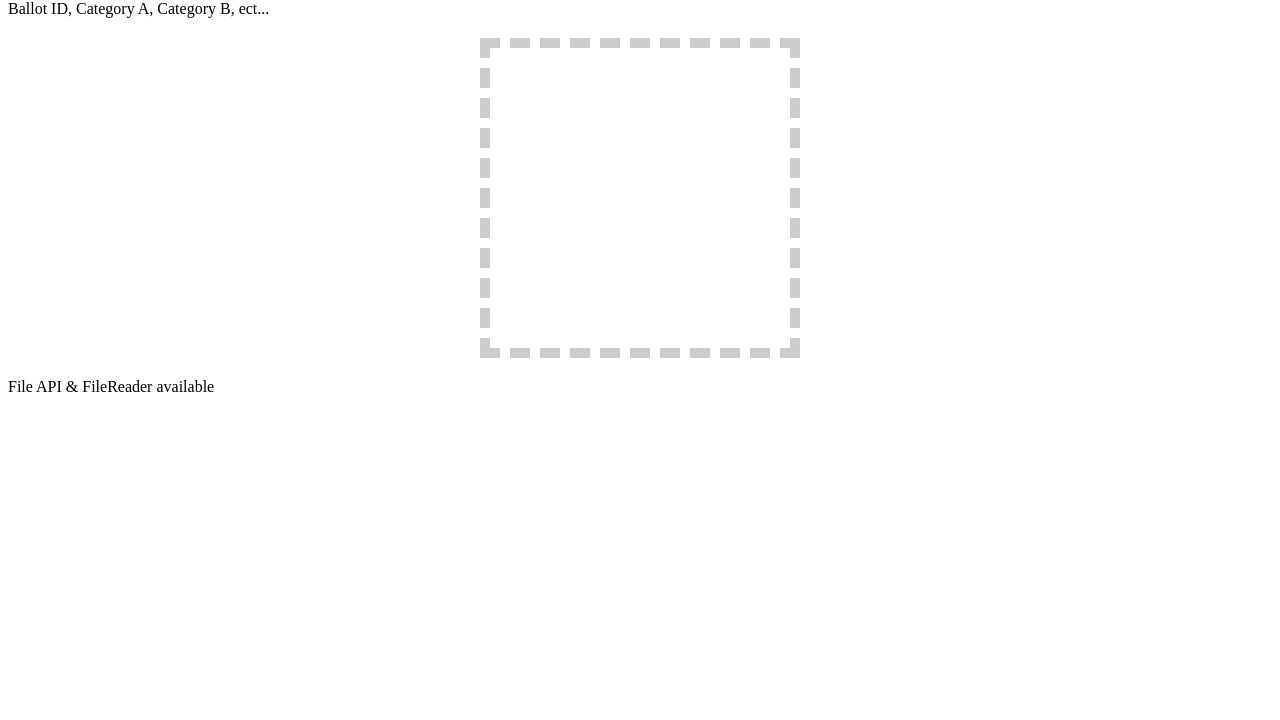
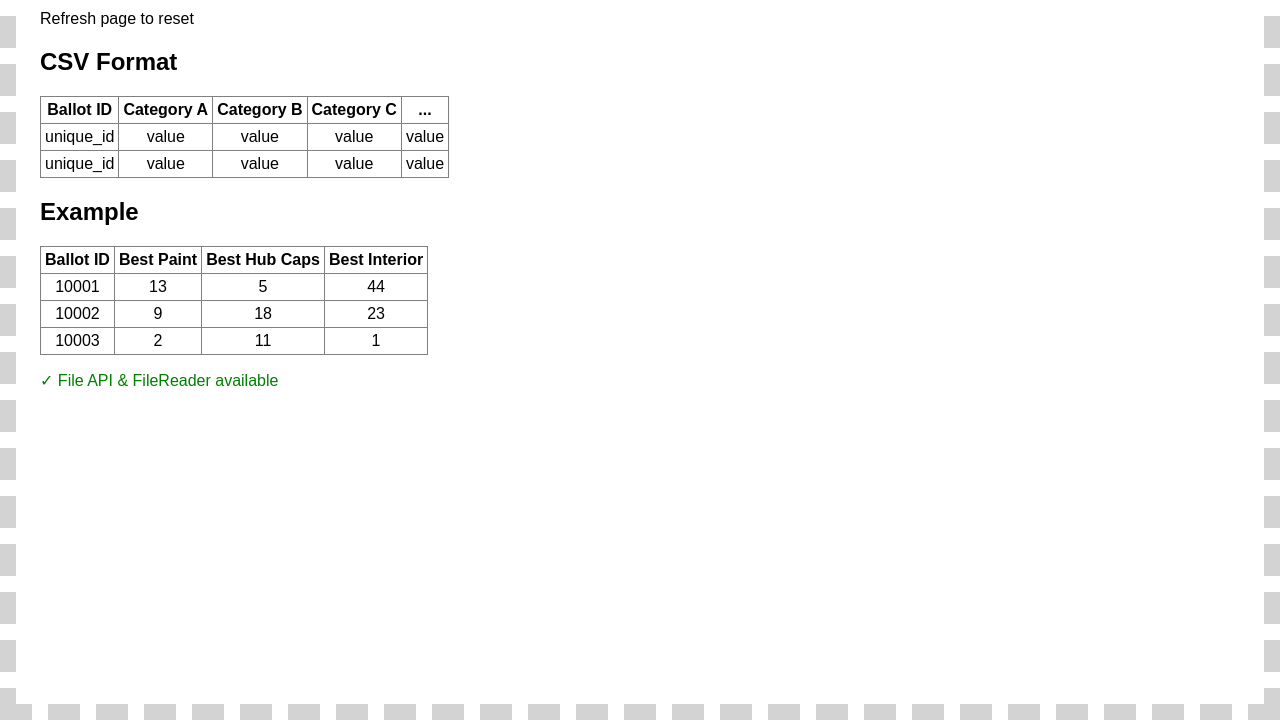
Before and after one commit to marekvymazal/vote-counter, a plain HTML site: page index.html in a window 1280 px wide. Shown: the part 80-800 px from the top of the page. Drawn offline with Linux system fonts and the light colour scheme.

Commit message:
updated layout and ui

```diff
--- a/index.html
+++ b/index.html
@@ -10,10 +10,62 @@
 <body>
     <div id="instructions">
         <h1>DRAG AND DROP CSV(s) HERE</h1>
-        <p>Ballot ID, Category A, Category B, ect...</p>
+        <div>Refresh page to reset</div>
+        <h2>CSV Format</h2>
+        <table>
+          <tr>
+            <th>Ballot ID</th>
+            <th>Category A</th>
+            <th>Category B</th>
+            <th>Category C</th>
+            <th>...</th>
+          </tr>
+          <tr>
+            <td>unique_id</td>
+            <td>value</td>
+            <td>value</td>
+            <td>value</td>
+            <td>value</td>
+          </tr>
+          <tr>
+            <td>unique_id</td>
+            <td>value</td>
+            <td>value</td>
+            <td>value</td>
+            <td>value</td>
+          </tr>
+        </table>
+
+        <h2>Example</h2>
+        <table>
+          <tr>
+            <th>Ballot ID</th>
+            <th>Best Paint</th>
+            <th>Best Hub Caps</th>
+            <th>Best Interior</th>
+          </tr>
+          <tr>
+            <td>10001</td>
+            <td>13</td>
+            <td>5</td>
+            <td>44</td>
+          </tr>
+          <tr>
+            <td>10002</td>
+            <td>9</td>
+            <td>18</td>
+            <td>23</td>
+          </tr>
+          <tr>
+            <td>10003</td>
+            <td>2</td>
+            <td>11</td>
+            <td>1</td>
+          </tr>
+        </table>
         <!-- <button>Reset Data</button> -->
         <div id="holder"></div>
-        <p id="status">File API & FileReader API not supported</p>
+        <p id="status">✖ File API & FileReader API not supported</p>
     </div>
   <div id="results-container"></div>
   <div id='data-container'></div>
--- a/index.js
+++ b/index.js
@@ -27,7 +27,7 @@ if (typeof window.FileReader === 'undefined') {
     state.className = 'fail';
 } else {
     state.className = 'success';
-    state.innerHTML = 'File API & FileReader available';
+    state.innerHTML = '✓ File API & FileReader available';
 }
 
 holder.ondragover = function() {
--- a/styles.css
+++ b/styles.css
@@ -1,5 +1,21 @@
-#holder { border: 10px dashed #ccc; width: 300px; height: 300px; margin: 20px auto;}
-#holder.hover { border: 10px dashed #333; }
+body {
+    font-family: sans-serif;
+}
+
+#instructions {
+    margin: 2em;
+}
+#holder {
+    position: absolute;
+    top: 0px;
+    bottom: 0px;
+    left: 0px;
+    right: 0px;
+    border: 1em dashed lightgray;
+}
+#holder.hover {
+    border: 1em dashed black;
+}
 #results-container {
     margin: 1rem;
 }
@@ -12,3 +28,19 @@
 .result-category-header {
     font-size: 1.25rem;
 }
+
+table, th, td {
+    border-collapse: collapse;
+    border: 1px solid gray;
+    text-align: center;
+}
+th, td {
+    padding: .25em;
+}
+
+.success {
+    color: green;
+}
+.fail {
+    color: red;
+}
```
